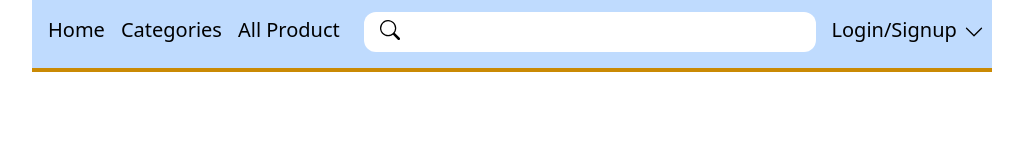
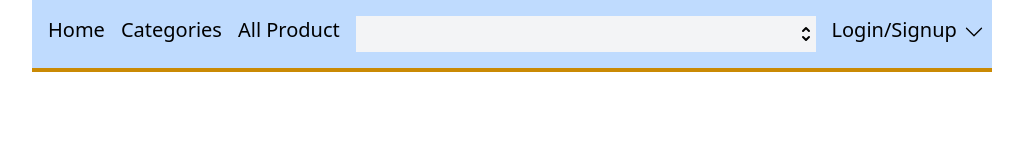
Before and after one commit to zain-khan-dev/ecommerce-client, a React (Create React App) app: page / in a window 1280 px wide. Shown: the top 160 px of the page, without its empty margins (128-1151 px from the left). Built offline with nearby package versions, Linux system fonts and the light colour scheme.

Commit message:
Added ui for searchbar

```diff
--- a/src/components/DropDown.tsx
+++ b/src/components/DropDown.tsx
@@ -23,7 +23,7 @@ const DropDown = () => {
                     <Menu.Item >
                     {({ active }) => (
                         <Link
-                        className={active?"block p-2 bg-blue-400":"p-2 block"}
+                        className={active?"block p-2 bg-blue-600 text-white" :"p-2 block"}
                         to="/login">
                             Login
                         </Link>
@@ -32,7 +32,7 @@ const DropDown = () => {
                     <Menu.Item >
                     {({ active }) => (
                         <Link
-                        className={active?"block bg-blue-400 p-2":"block p-2"}
+                        className={active?"block bg-blue-600 text-white p-2":"block p-2"}
                         to="/signup">
                             Signup
                         </Link>
--- a/src/components/SearchBar.tsx
+++ b/src/components/SearchBar.tsx
@@ -1,22 +1,67 @@
 import { BsSearch } from "react-icons/bs"
-import React, {useState} from "react"
+import React, {useState, Fragment} from "react"
+import {Combobox, Transition} from "@headlessui/react"
+import {HiSelector} from "react-icons/hi"
+import { getData } from "../utillity/utils"
 
+
+let timeout:NodeJS.Timeout|null = null
 const SearchBar = () => {
+
+    const [searchedItems, setSearchItems] = useState<string[]>([])
+
+    const [selected, setSelected] = useState<string>("")
 
     const [searchValue, setSearchValue] = useState<string>("")
 
 
-    const handleSearchChange = (e: React.ChangeEvent<HTMLInputElement>) => {
 
+    const fetchItems = (value:string) => {
+        if(value.trim() === ""){
+            return
+        }
+        getData(`http://localhost:8000/ecommerce/search/${value}`)
+
+    }
+
+    const handleInputChange = (e:React.ChangeEvent<HTMLInputElement>) => {
         setSearchValue(e.target.value)
+        if(timeout!=null){
+            clearTimeout(timeout)
+        }
+        timeout = setTimeout(()=>fetchItems(e.target.value), 5000)
     }
 
     return (
-        <div className="flex-1 flex flex-col relative mx-4 max-w-lg max-h-[40px] bg-white px-2 mt-1 rounded-xl">
-            <div className="flex flex-row relative rounded-xl">
-                <BsSearch className="absolute left-2 top-2 "/>
-                <input value={searchValue} onChange={handleSearchChange} className="ml-8 w-full rounded-xl focus:outline-none " />
-            </div>
+        <div className="flex-1 mx-2 mt-1 ">
+            <Combobox value={selected} onChange={setSelected}   >
+                <div className="relative mt-1">
+                    <div className="relative mr-2">
+                        <Combobox.Input className="focus:outline-none pl-1  w-full py-1 bg-gray-100" value={searchValue}
+                        onChange={handleInputChange}/>
+                        <Combobox.Button className="inline-block absolute inset-y-0 right-0">
+                            <HiSelector/>
+                        </Combobox.Button>
+                    </div>
+                    <Transition
+                                as={Fragment}
+                                leave="transition ease-in duration-100"
+                                leaveFrom="opacity-100"
+                                leaveTo="opacity-0"
+                                afterLeave={() => setSearchValue('')}
+                    >
+                        <Combobox.Options className="absolute overflow-auto w-full pr-2">
+                            {searchedItems.map((search)=><Combobox.Option value={"helloworld"}>
+                                {({selected, active})=>(
+                                    <div className={"p-1 " + (active?"bg-blue-600 text-white ":"bg-gray-100") }>{search}</div>
+                                )}
+                            </Combobox.Option>)}
+                            <Combobox.Option value={"helloworld"} />
+                            <Combobox.Option value={"helloworld"} />
+                        </Combobox.Options>
+                    </Transition>
+                </div>
+            </Combobox>
         </div>
     )
 }
```
